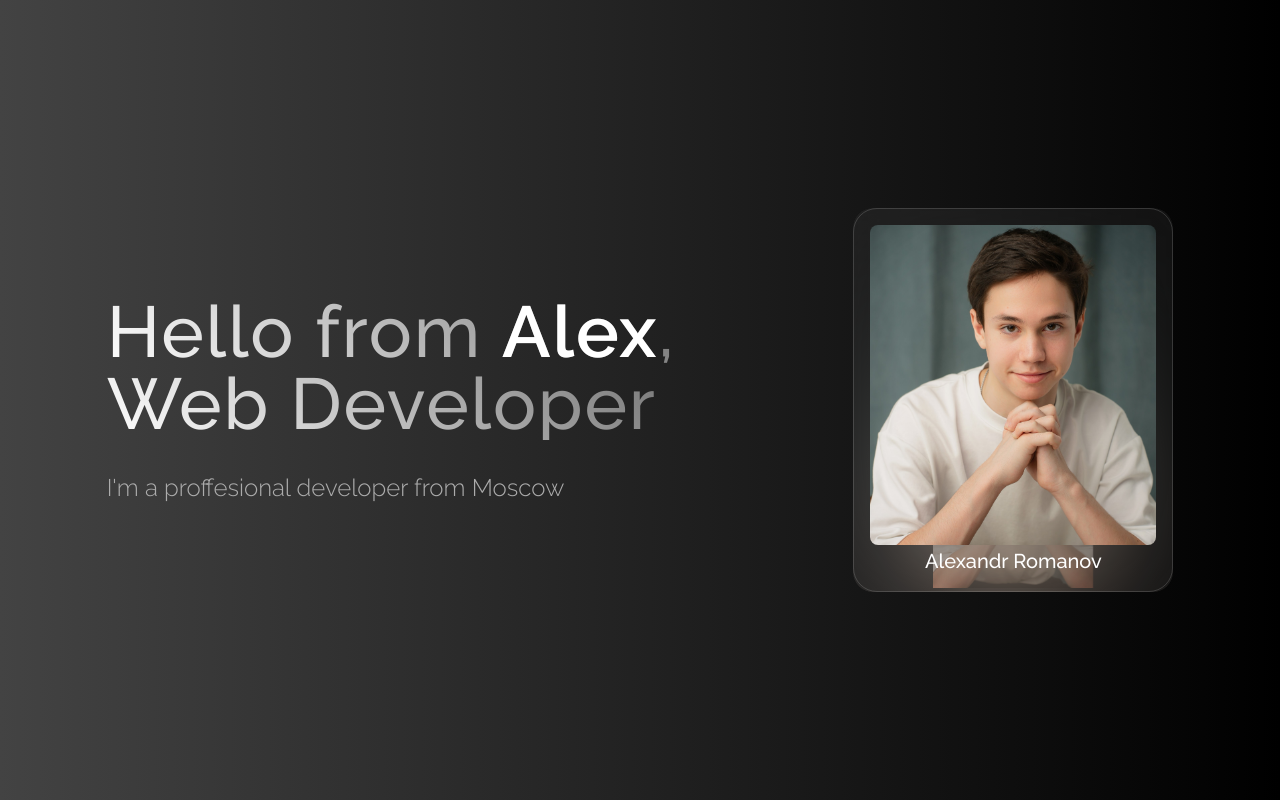
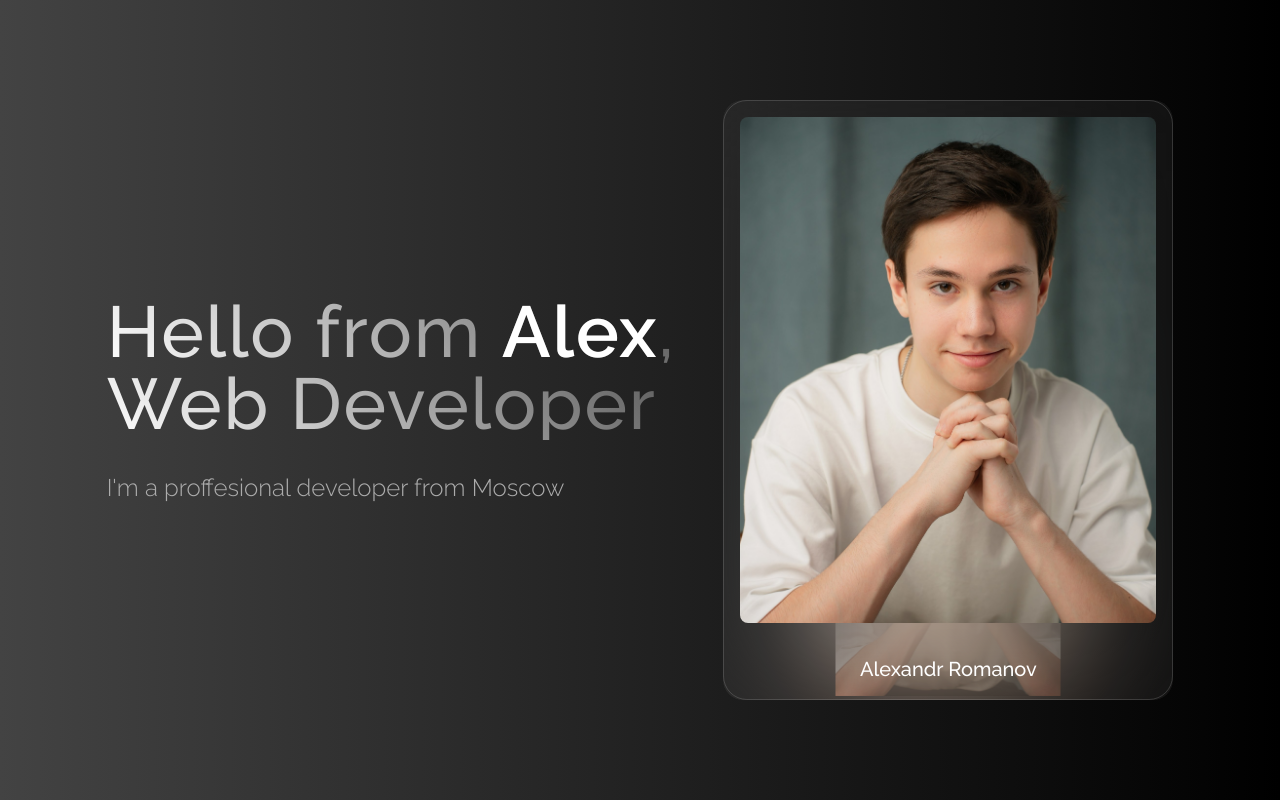
Before and after one commit to romaleks/Portfolio, a Next.js app: page / in a window 1280 px wide. Built offline with nearby package versions, Linux system fonts and the light colour scheme.

Commit message:
Add large and small version of 3D card

```diff
--- a/app/components/ui/animated-card/AnimatedCard.module.scss
+++ b/app/components/ui/animated-card/AnimatedCard.module.scss
@@ -13,11 +13,13 @@
 }
 
 .card {
-  @apply w-80 h-96 rounded-3xl p-4 flex flex-col justify-between text-center text-gray;
+  @apply rounded-3xl p-4 flex flex-col justify-between gap-4 text-center text-gray;
+  width: 250px;
+  height: 320px;
   border: 1px solid rgba(200 200 200 / 0.2);
 
   .image {
-    @apply rounded-lg overflow-hidden w-full h-full max-h-80 relative;
+    @apply rounded-lg overflow-hidden w-full h-full relative;
   }
 
   .title {
@@ -28,3 +30,9 @@
 .shadow {
   @apply absolute bottom-0 left-1/2 -translate-x-1/2 -translate-y-1 -z-10;
 }
+
+.large {
+  @apply gap-8;
+  width: 450px;
+  height: 600px;
+}
--- a/app/components/ui/animated-card/AnimatedCard.tsx
+++ b/app/components/ui/animated-card/AnimatedCard.tsx
@@ -9,9 +9,10 @@ import Image from 'next/image'
 export interface IAnimatedCard {
   title: string
   image: string
+  isLarge?: boolean
 }
 
-const AnimatedCard: FC<IAnimatedCard> = ({ title, image }) => {
+const AnimatedCard: FC<IAnimatedCard> = ({ title, image, isLarge }) => {
   const ref = useRef<HTMLDivElement>(null)
 
   const { rotateX, rotateY } = useAnimatedCard(ref)
@@ -23,7 +24,7 @@ const AnimatedCard: FC<IAnimatedCard> = ({ title, image }) => {
         style={{ rotateX, rotateY }}
       >
         <div className={styles.cardWrapper} ref={ref}>
-          <Card title={title} image={image} />
+          <Card title={title} image={image} isLarge={isLarge} />
         </div>
         <div className={styles.shadow}>
           <Image src={image} alt="shadow" width={500} height={100} />
--- a/app/components/ui/animated-card/Card.tsx
+++ b/app/components/ui/animated-card/Card.tsx
@@ -2,10 +2,11 @@ import { FC } from 'react'
 import styles from './AnimatedCard.module.scss'
 import Image from 'next/image'
 import { IAnimatedCard } from './AnimatedCard'
+import cn from 'clsx'
 
-const Card: FC<IAnimatedCard> = ({ image, title }) => {
+const Card: FC<IAnimatedCard> = ({ image, title, isLarge }) => {
   return (
-    <div className={styles.card}>
+    <div className={cn(styles.card, { [styles.large]: isLarge })}>
       <div className={styles.image}>
         <Image
           src={image}
--- a/app/page.tsx
+++ b/app/page.tsx
@@ -15,7 +15,11 @@ export default function Home() {
           I'm a proffesional developer from Moscow
         </div>
       </div>
-      <AnimatedCard title="Alexandr Romanov" image="/profile-photo.jpg" />
+      <AnimatedCard
+        title="Alexandr Romanov"
+        image="/profile-photo.jpg"
+        isLarge={true}
+      />
     </main>
   )
 }
--- a/package.json
+++ b/package.json
@@ -13,6 +13,7 @@
     "@types/react": "18.2.7",
     "@types/react-dom": "18.2.4",
     "autoprefixer": "10.4.14",
+    "clsx": "^1.2.1",
     "framer-motion": "^10.12.16",
     "next": "13.4.3",
     "postcss": "8.4.23",
```
Also changed, not shown: 1 other file (tests, documents, lock files or other folders).
